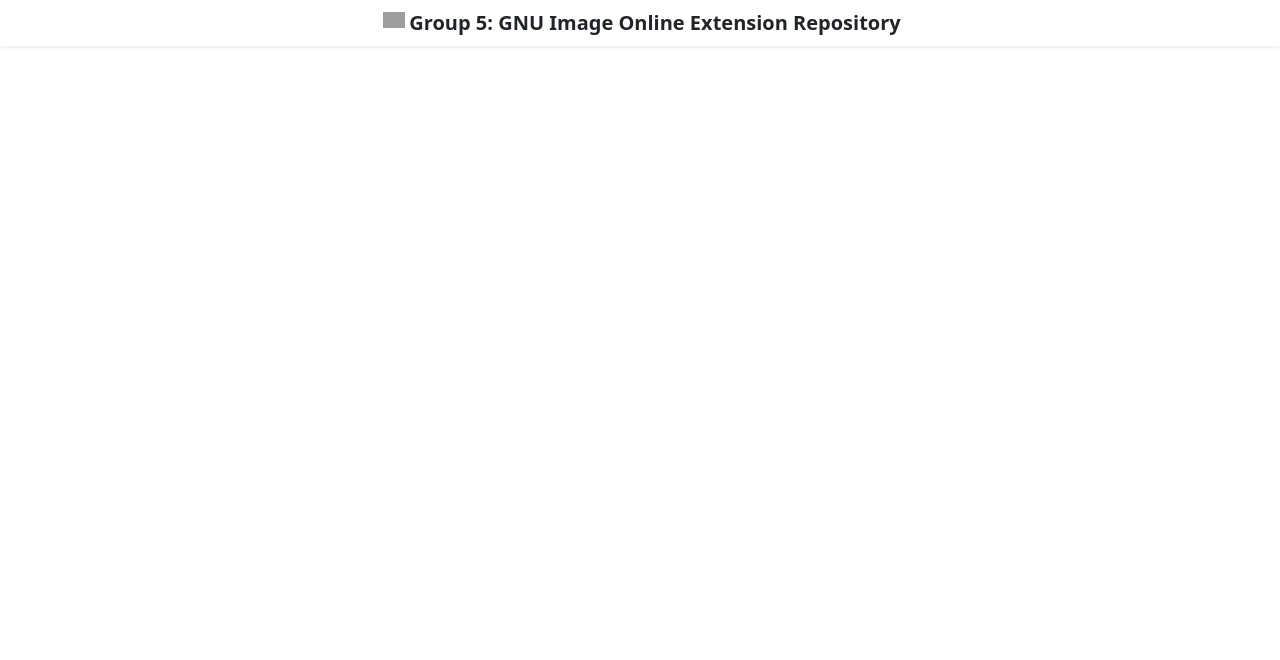
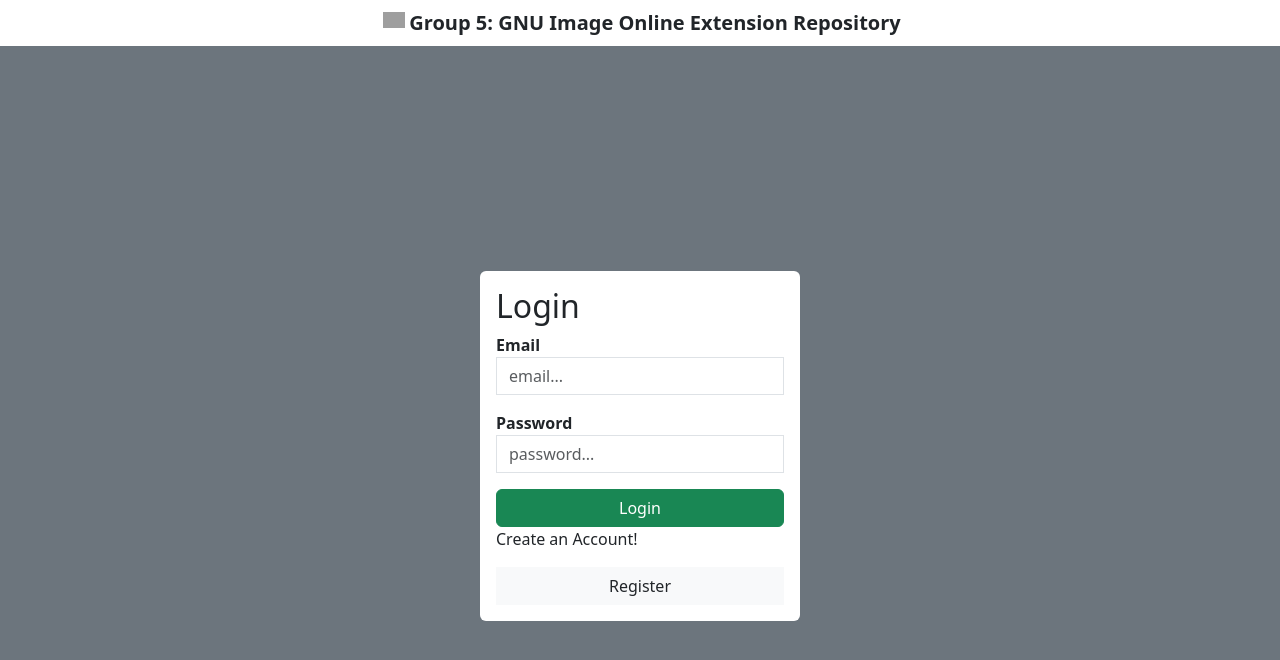
Before and after one commit to Catherin2/GIOER2, a React (Vite) app in the folder client/: page /login/1 in a window 1280 px wide. Shown: the top 660 px of the page. Built offline with nearby package versions, Linux system fonts and the light colour scheme; grey boxes are pictures that could not be loaded.

Commit message:
app code edit commit3

```diff
--- a/client/src/App.jsx
+++ b/client/src/App.jsx
@@ -17,7 +17,7 @@ function App() {
       <BrowserRouter>
       <Routes>
         <Route path='/' element={<Register/>}></Route>
-        <Route path='/login' element={<Login/>}></Route>
+        <Route path='/login/:id' element={<Login/>}></Route>
         <Route path='/dashboard' element={<Dashboard/>}></Route>
       </Routes>
 
--- a/client/src/Login.jsx
+++ b/client/src/Login.jsx
@@ -1,19 +1,19 @@
 import {useState} from 'react'
 import axios from 'axios'
-import { Link, useNavigate } from 'react-router-dom'
+import { Link, useNavigate, useParams } from 'react-router-dom'
 
 
 
 
 function Login(){
-
+    const {id} = useParams();
     const [email, setEmail] = useState('')
     const [password, setPassword] = useState('')
-    const navigate = useNavigate
+    const navigate = useNavigate();
 
     const loginUser = async (e) =>{
         e.prevenDefault();
-        axios.post('http://gioer-cfc6bkewatd5angv.canadacentral-01.azurewebsites.net/api', {email, password})
+        axios.post('https://gioer-cfc6bkewatd5angv.canadacentral-01.azurewebsites.net/spec#/users/UserController_login'+id, {email, password})
         .then(result => {console.log(result)
             navigate('/dashboard')
         })
--- a/client/src/Register.jsx
+++ b/client/src/Register.jsx
@@ -13,7 +13,7 @@ function Register(){
 
     const registerUser = async (e) =>{
         e.preventDefault();
-        axios.post('http://gioer-cfc6bkewatd5angv.canadacentral-01.azurewebsites.net/api',{name, email, password} )
+        axios.post('https://gioer-cfc6bkewatd5angv.canadacentral-01.azurewebsites.net/spec#/users/UserController_createUser',{name, email, password} )
         .then(result => {console.log(result)
             navigate('./login')
         })
```
